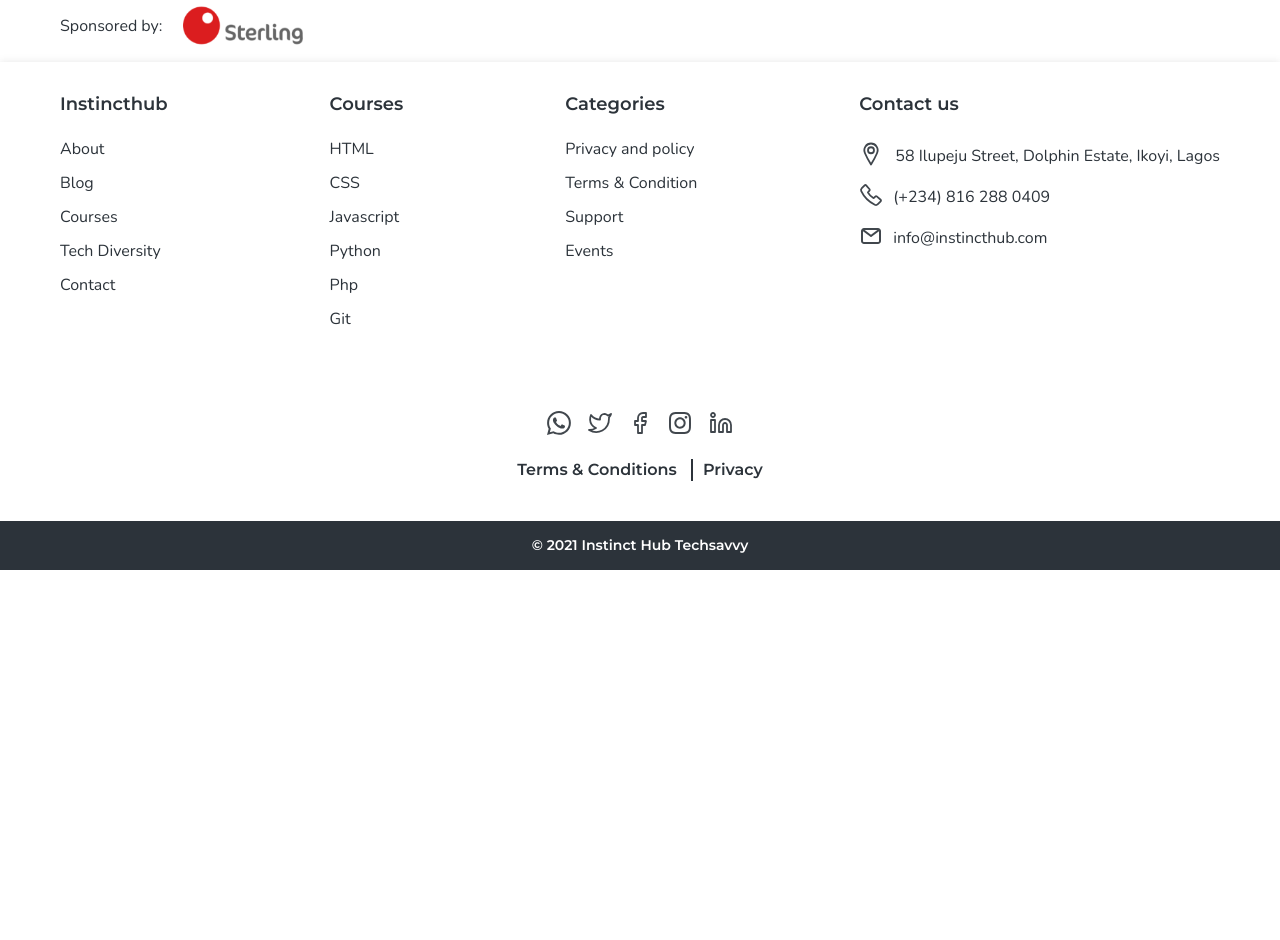
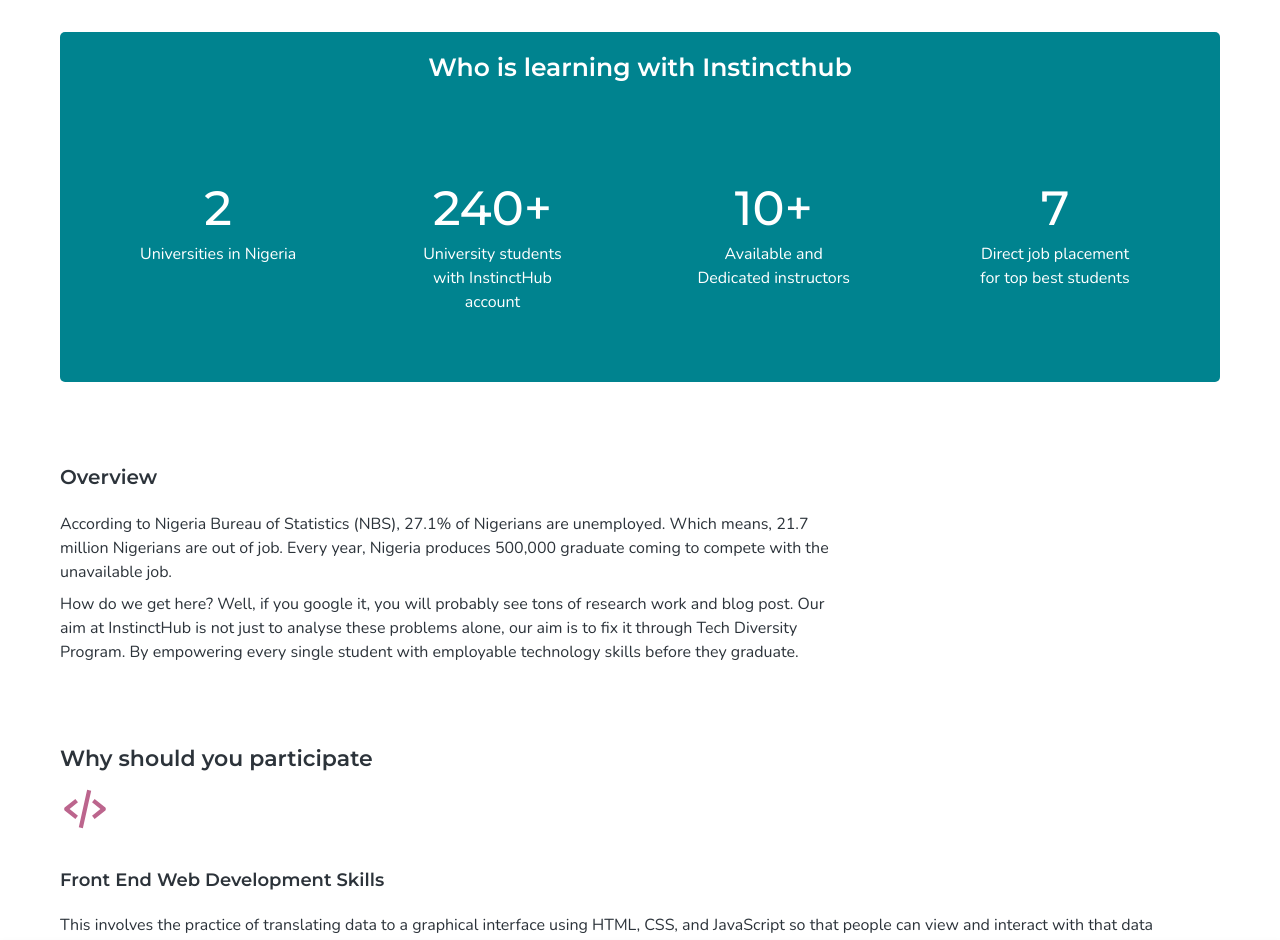
Before and after one commit to instincthub/skillsapp-frontend, a plain HTML site: page techDiversity/diversity.html in a window 1280 px wide. Shown: the part 539-1479 px from the top of the page. Before the commit the page ends 1109 px from the top, so only its background shows below. Drawn offline with nearby package versions, Linux system fonts and the light colour scheme.

Commit message:
Second Push

```diff
--- a/static/assets/scss/diversity.scss
+++ b/static/assets/scss/diversity.scss
@@ -1,3 +1,17 @@
+:root {
+  --DarkCyan: #00838f;
+  --TurkishRose: #bc658d;
+  --Gunmetal: #2c333a;
+  --ViridianGreen: #009ba2;
+  --Magnolia: #f4f3fe;
+  --White: #ffffff;
+  --Gray: #f4f4f4;
+  --Nunito: "Nunito", sans-serif;
+  --Montserat: "Montserrat", sans-serif;
+  --overlay: rgba(44, 51, 58, 0.2);
+  --shadow: 0px -2px 8px rgba(0, 0, 0, 0.05), 0px 2px 8px rgba(0, 0, 0, 0.05);
+}
+
 .diversity_banner {
   margin-top: 120px;
 
@@ -63,9 +77,80 @@
     width: 120px;
   }
 }
+
+.cyrac {
+  background-color: var(--DarkCyan);
+  border-radius: 5px;
+  text-align: center;
+  padding: 20px 40px;
+  margin: 40px 0;
+  h4 {
+    font-weight: 600;
+    font-size: 25px;
+    line-height: 30px;
+    text-align: center;
+  }
+  h4,
+  h1,
+  p {
+    color: var(--White);
+  }
+  .learning_box {
+    color: var(--White);
+    display: flex;
+    flex-wrap: wrap;
+    justify-content: space-between;
+    padding: 20px 40px;
+    margin-top: 80px;
+    .numbers {
+      margin-bottom: 20px;
+      max-width: 170px;
+      text-align: center;
+      p {
+        text-align: center;
+      }
+    }
+  }
+}
+.tech_overview {
+  .purpose {
+    margin-top: 80px;
+    h5 {
+      font-weight: 600;
+      font-size: 20px;
+      line-height: 30px;
+    }
+    p {
+      max-width: 780px;
+    }
+  }
+}
+.participate {
+  margin-top: 80px;
+  h4 {
+    font-weight: 600;
+    font-size: 22px;
+    line-height: 30px;
+    margin-bottom: 10px;
+  }
+}
+
+.p_box {
+  img {
+    width: 50px;
+    height: 50px;
+    margin-bottom: 30px;
+  }
+}
 @media (max-width: 480px) {
   .diversity_banner .frace h2 {
     font-size: 35px;
+  }
+}
+@media (min-width: 480px) {
+  .diversity_banner .frace button {
+    max-width: 200px;
+    margin-right: 10px;
   }
 }
 @media (min-width: 850px) {
--- a/techDiversity/diversity.html
+++ b/techDiversity/diversity.html
@@ -107,6 +107,67 @@
         <img src="../static/assets/images/sterling.jpg " alt="" />
       </div>
     </section>
+
+    <!-- Who are learning with Insticthub -->
+    <div class="container">
+      <section class="cyrac">
+        <h4>Who is learning with Instincthub</h4>
+
+        <div class="learning_box">
+          <div class="numbers">
+            <h1>2</h1>
+            <p>Universities in Nigeria</p>
+          </div>
+          <div class="numbers">
+            <h1>240+</h1>
+            <p>University students with InstinctHub account</p>
+          </div>
+          <div class="numbers">
+            <h1>10+</h1>
+            <p>Available and Dedicated instructors</p>
+          </div>
+          <div class="numbers">
+            <h1>7</h1>
+            <p>Direct job placement for top best students</p>
+          </div>
+        </div>
+      </section>
+    </div>
+
+    <!-- Overview -->
+    <div class="container tech_overview">
+      <div class="purpose">
+        <h5>Overview</h5>
+        <p>
+          According to Nigeria Bureau of Statistics (NBS), 27.1% of Nigerians
+          are unemployed. Which means, 21.7 million Nigerians are out of job.
+          Every year, Nigeria produces 500,000 graduate coming to compete with
+          the unavailable job.
+        </p>
+        <p>
+          How do we get here? Well, if you google it, you will probably see tons
+          of research work and blog post. Our aim at InstinctHub is not just to
+          analyse these problems alone, our aim is to fix it through Tech
+          Diversity Program. By empowering every single student with employable
+          technology skills before they graduate.
+        </p>
+      </div>
+    </div>
+
+    <!-- Participate -->
+    <div class="participate container">
+      <h4>Why should you participate</h4>
+
+      <div class="p_box">
+        <img src="../static/assets/svgs/coding.svg" alt="" />
+        <h5>Front End Web Development Skills</h5>
+        <p>
+          This involves the practice of translating data to a graphical
+          interface using HTML, CSS, and JavaScript so that people can view and
+          interact with that data
+        </p>
+      </div>
+    </div>
     <!-- Diversity End-->
     <footer>
       <div class="footer_wrap container">
```
Also changed, not shown: static/assets/scss/diversity.css, static/assets/svgs/coding.svg (added), static/assets/svgs/money.svg (added), static/assets/svgs/pp.svg (added), static/assets/svgs/tv.svg (added), 1 other file.
